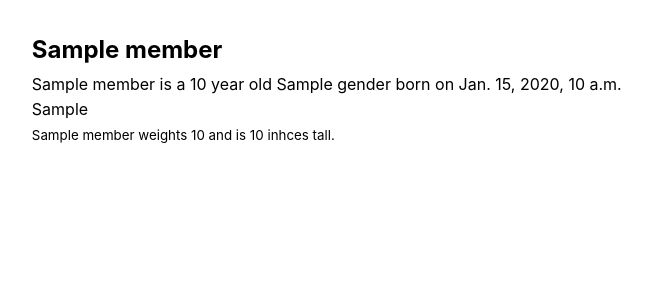
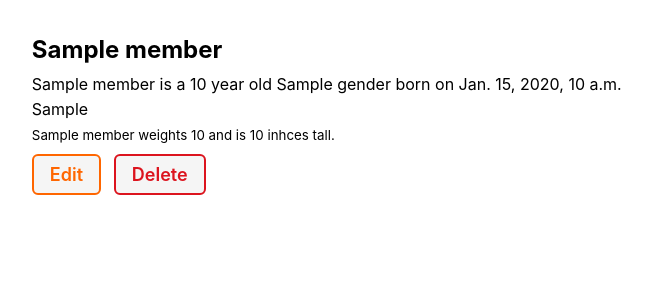
Before and after one commit to ronrain/Family-Health-Base, a Django app: template main_app/templates/members/detail.html in a window 1280 px wide. Shown: the part 55-355 px from the top of the page, without its empty margins (272-919 px from the left). Run offline with Django 4.2, Linux system fonts and the light colour scheme; the template is opened without the code that fills it: most values are stand-ins (such as "Sample title", 1, 10 or a date in 2020).

Commit message:
add delete and update to detail.html

```diff
--- a/main_app/templates/members/detail.html
+++ b/main_app/templates/members/detail.html
@@ -23,9 +23,9 @@
     {% endif %}
     <p>{{ member.medical_history }}</p>
     <p><small>{{ member.name }} weights {{ member.weight }} and is {{ member.height }} inhces tall.</small></p>
-    {% comment %} <div class="member-actions">
+    <div class="member-actions">
       <a href="{% url 'member-update' member.id %}" class="btn warn">Edit</a>
-      <a href="{% url 'member-delete' member.id %}" class="btn danger">Delete</a> {% endcomment %}
+      <a href="{% url 'member-delete' member.id %}" class="btn danger">Delete</a>
     </div>
   </div>
 </section>
```
